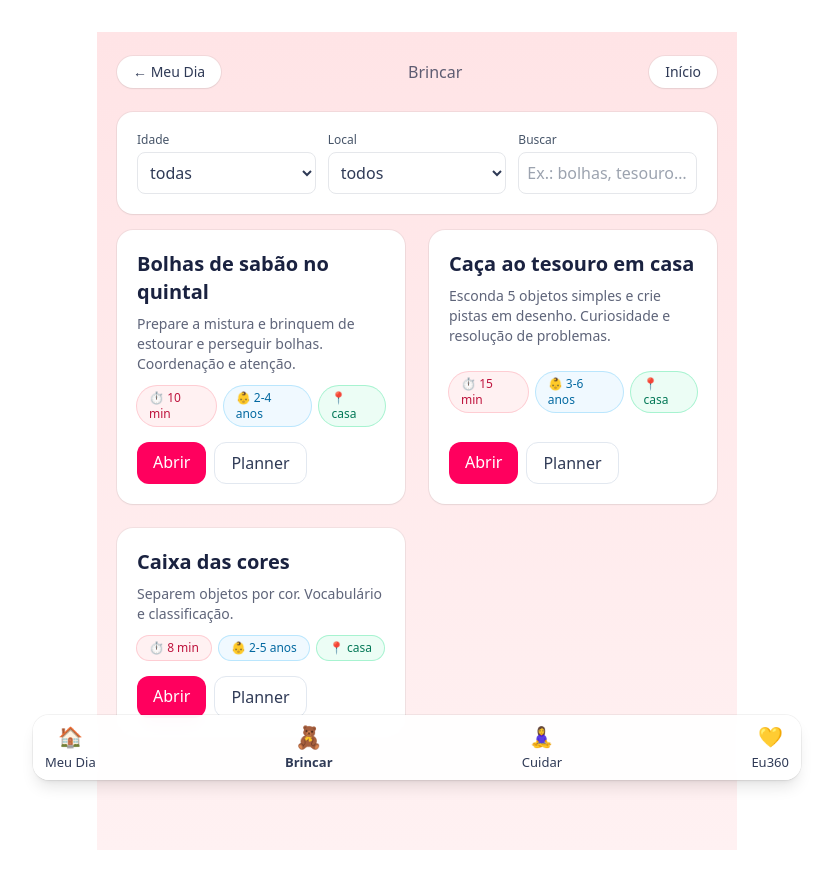
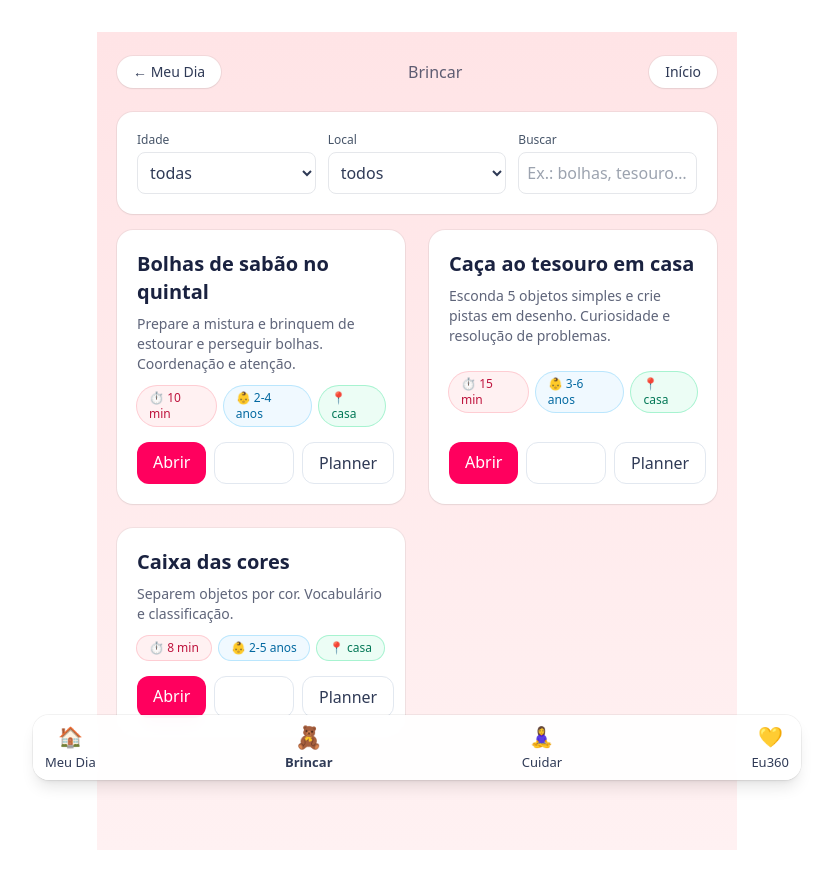
Before and after one commit to simonebrusco/materna360-app, a Next.js app in the folder materna360_starter/: page /brincar in a window 1280 px wide. Shown: the top 888 px of the page, without its empty margins (223-1056 px from the left). Built offline with nearby package versions, Linux system fonts and the light colour scheme.

Commit message:
Update page.jsx

```diff
--- a/materna360_starter/app/brincar/page.jsx
+++ b/materna360_starter/app/brincar/page.jsx
@@ -5,6 +5,7 @@ import Link from "next/link";
 import { useMemo, useState } from "react";
 import activities, { toActivityHref } from "@/lib/activities/index.js";
 import { filterByAge, filterByPlace } from "@/lib/activities/helpers.js";
+import SaveToPlannerButton from "@/components/SaveToPlannerButton";
 
 const AGE_OPTIONS = ["todas", "2-4", "3-6", "2-5", "livre"];
 const PLACE_OPTIONS = ["todos", "casa", "fora"];
@@ -131,6 +132,11 @@ export default function BrincarPage() {
               >
                 Abrir
               </Link>
+              <SaveToPlannerButton
+                title={a.title}
+                label="Salvar"
+                className="bg-white text-[#1A2240] border border-slate-200"
+              />
               <Link
                 href="/meu-dia/planner"
                 className="px-4 py-2 rounded-xl bg-white border border-slate-200"
```
